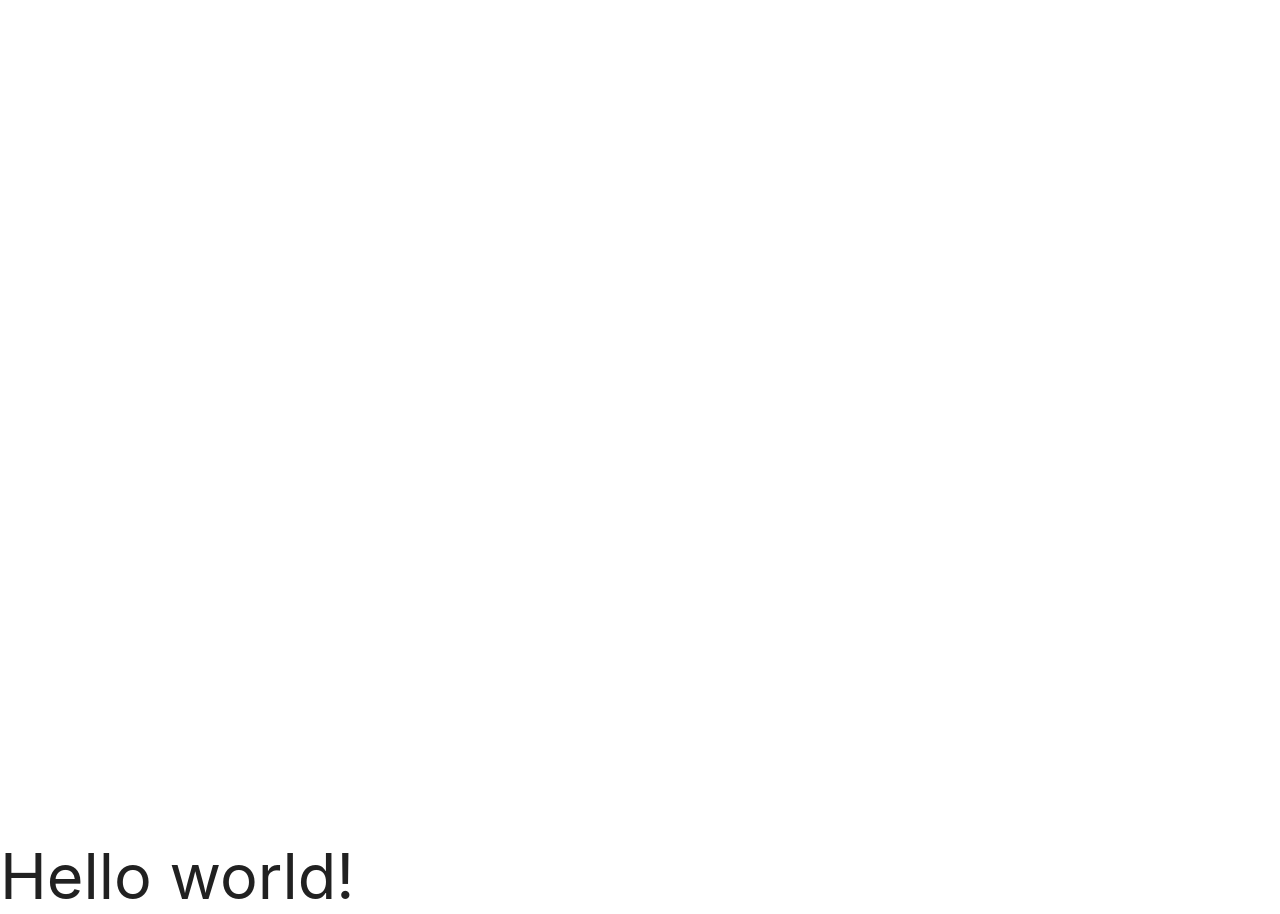
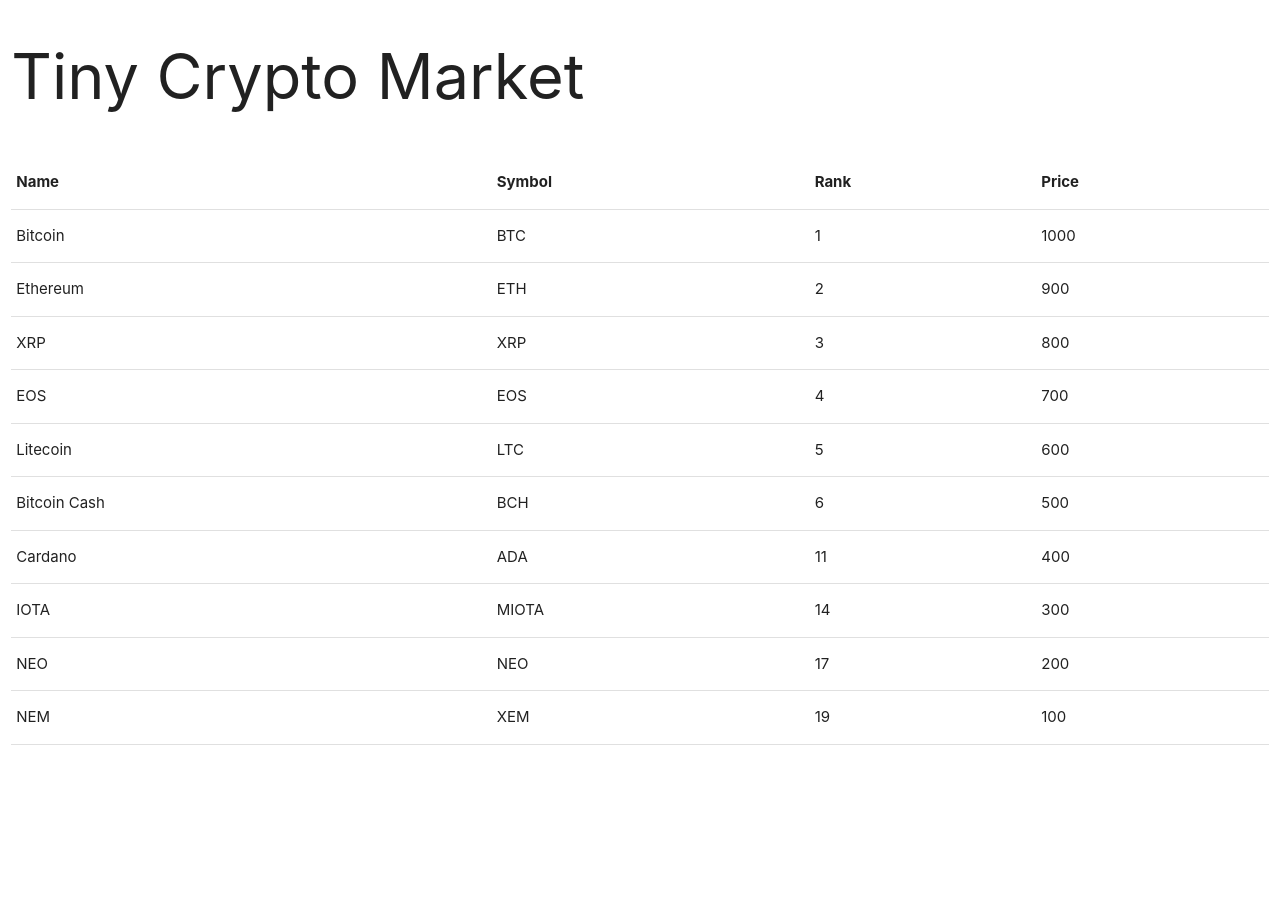
Before and after one commit to billiewillie/crypto, a plain HTML site: page index.html in a window 1280 px wide. After the commit the page ends 800 px from the top, so only its background shows below. Drawn offline with nearby package versions, Linux system fonts and the light colour scheme; files that its build step writes are made by us from their sources.

Commit message:
Adds table and data

```diff
--- a/index.html
+++ b/index.html
@@ -8,11 +8,11 @@
 
     <!-- Compiled and minified CSS -->
     <link rel="stylesheet" href="https://cdnjs.cloudflare.com/ajax/libs/materialize/1.0.0/css/materialize.min.css">
-    <link rel="stylesheet" href="main.css">
+    <link rel="stylesheet" href="css/main.css">
 </head>
 <body>
    <div id="app" class="container"></div>
-   <h1>Hello world!</h1>
+
 
    <!-- Compiled and minified JavaScript -->
    <script src="https://cdnjs.cloudflare.com/ajax/libs/materialize/1.0.0/js/materialize.min.js"></script>
--- /dev/null
+++ b/js/components/App/App.js
@@ -0,0 +1,35 @@
+import Table from '../Table/Table.js';
+
+import DataService from '../../services/DataService.js';
+
+export default class App {
+  constructor ({ element }) {
+    this._el = element;
+
+    this._render();
+
+    this._data = DataService.getCurrencies();
+
+    this._initTable(this._data);
+  }
+
+  _initTable(data){
+    this._table = new Table({
+      data,
+      element: this._el.querySelector('[data-element="table"]'),
+    })
+  }
+
+  _render() {
+    this._el.innerHTML = `
+      <div class="row">
+        <div class="col s12">
+          <h1>Tiny Crypto Market</h1>
+        </div>
+      </div>
+      <div class="row">
+        <div class="col s12" data-element="table"></div>
+      </div>
+    `
+  }
+}
--- /dev/null
+++ b/js/components/Table/Table.js
@@ -0,0 +1,33 @@
+export default class Table {
+  constructor ({ element, data }) {
+    this._el = element;
+
+    this._render(data);
+  }
+
+  _render(data) {
+    this._el.innerHTML = `
+      <table class="data-table highlight">
+        <thead>
+          <tr>
+            <th>Name</th>
+            <th>Symbol</th>
+            <th>Rank</th>
+            <th>Price</th>
+          </tr>
+        </thead>
+
+        <tbody>
+          ${data.map(coin => `
+            <tr data-id="${coin.id}">
+              <td>${coin.name}</td>
+              <td>${coin.symbol}</td>
+              <td>${coin.rank}</td>
+              <td>${coin.price}</td>
+            </tr>
+          `).join('')}
+        </tbody>
+      </table>
+    `
+  }
+}
--- a/js/main.js
+++ b/js/main.js
@@ -1,6 +1,5 @@
-(function(){
-  'use strict';
+import App from './components/App/App.js';
 
-
-
-})();
+new App({
+  element: document.getElementById('app')
+});
--- /dev/null
+++ b/js/services/DataService.js
@@ -0,0 +1,110 @@
+const data = [
+  {
+    "id": "btc-bitcoin",
+    "name": "Bitcoin",
+    "symbol": "BTC",
+    "rank": 1,
+    "is_new": false,
+    "is_active": true,
+    "type": "coin",
+    "price": 1000
+  },
+  {
+    "id": "eth-ethereum",
+    "name": "Ethereum",
+    "symbol": "ETH",
+    "rank": 2,
+    "is_new": false,
+    "is_active": true,
+    "type": "coin",
+    "price": 900
+  },
+  {
+    "id": "xrp-xrp",
+    "name": "XRP",
+    "symbol": "XRP",
+    "rank": 3,
+    "is_new": false,
+    "is_active": true,
+    "type": "coin",
+    "price": 800
+  },
+  {
+    "id": "eos-eos",
+    "name": "EOS",
+    "symbol": "EOS",
+    "rank": 4,
+    "is_new": false,
+    "is_active": true,
+    "type": "coin",
+    "price": 700
+  },
+  {
+    "id": "ltc-litecoin",
+    "name": "Litecoin",
+    "symbol": "LTC",
+    "rank": 5,
+    "is_new": false,
+    "is_active": true,
+    "type": "coin",
+    "price": 600
+  },
+  {
+    "id": "bch-bitcoin-cash",
+    "name": "Bitcoin Cash",
+    "symbol": "BCH",
+    "rank": 6,
+    "is_new": false,
+    "is_active": true,
+    "type": "coin",
+    "price": 500
+  },
+  {
+    "id": "ada-cardano",
+    "name": "Cardano",
+    "symbol": "ADA",
+    "rank": 11,
+    "is_new": false,
+    "is_active": true,
+    "type": "coin",
+    "price": 400
+  },
+  {
+    "id": "miota-iota",
+    "name": "IOTA",
+    "symbol": "MIOTA",
+    "rank": 14,
+    "is_new": false,
+    "is_active": true,
+    "type": "coin",
+    "price": 300
+  },
+  {
+    "id": "neo-neo",
+    "name": "NEO",
+    "symbol": "NEO",
+    "rank": 17,
+    "is_new": false,
+    "is_active": true,
+    "type": "coin",
+    "price": 200
+  },
+  {
+    "id": "xem-nem",
+    "name": "NEM",
+    "symbol": "XEM",
+    "rank": 19,
+    "is_new": false,
+    "is_active": true,
+    "type": "coin",
+    "price": 100
+  }
+];
+
+const DataService = {
+  getCurrencies() {
+    return data;
+  }
+};
+
+export default DataService;
```
